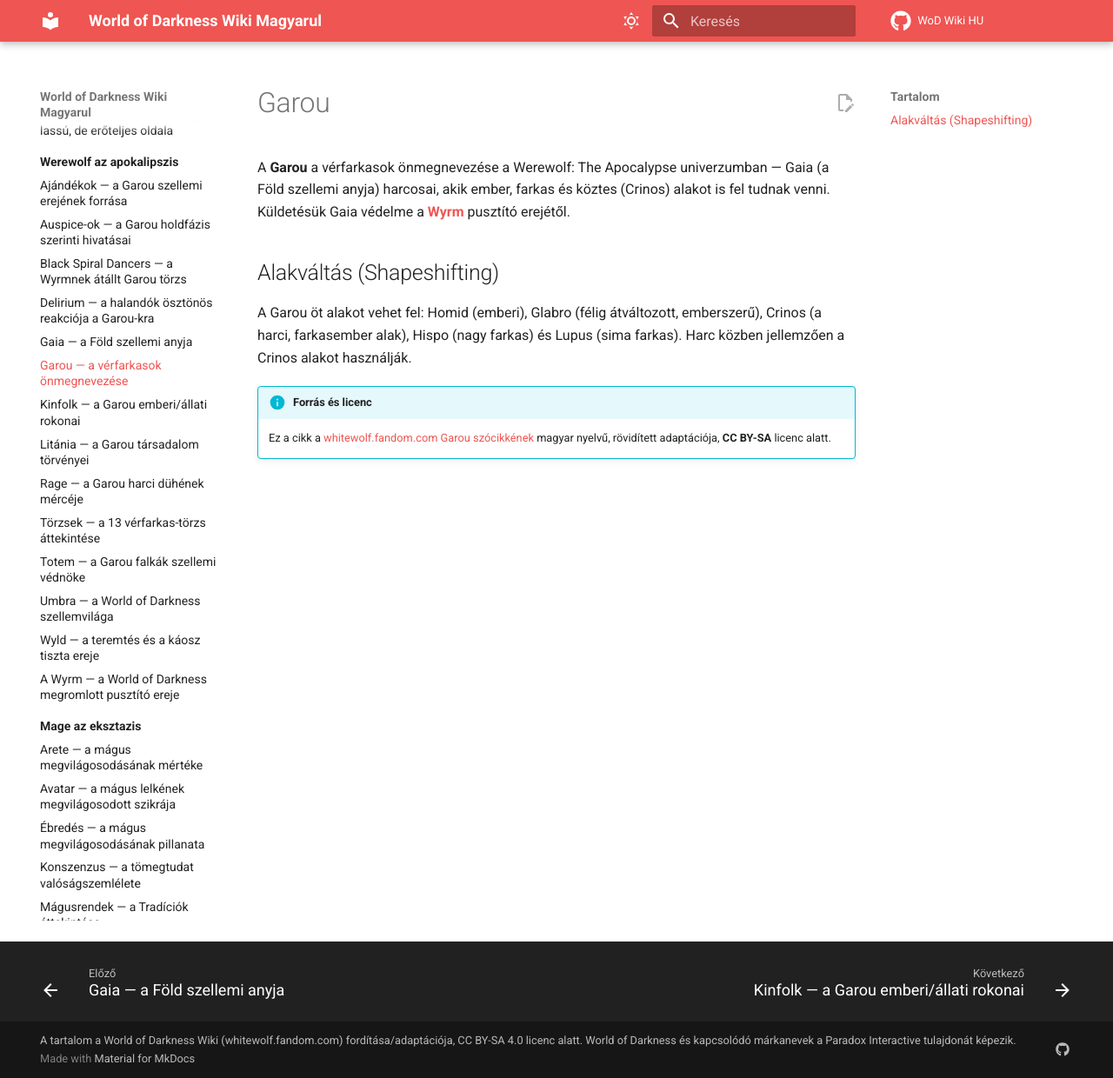
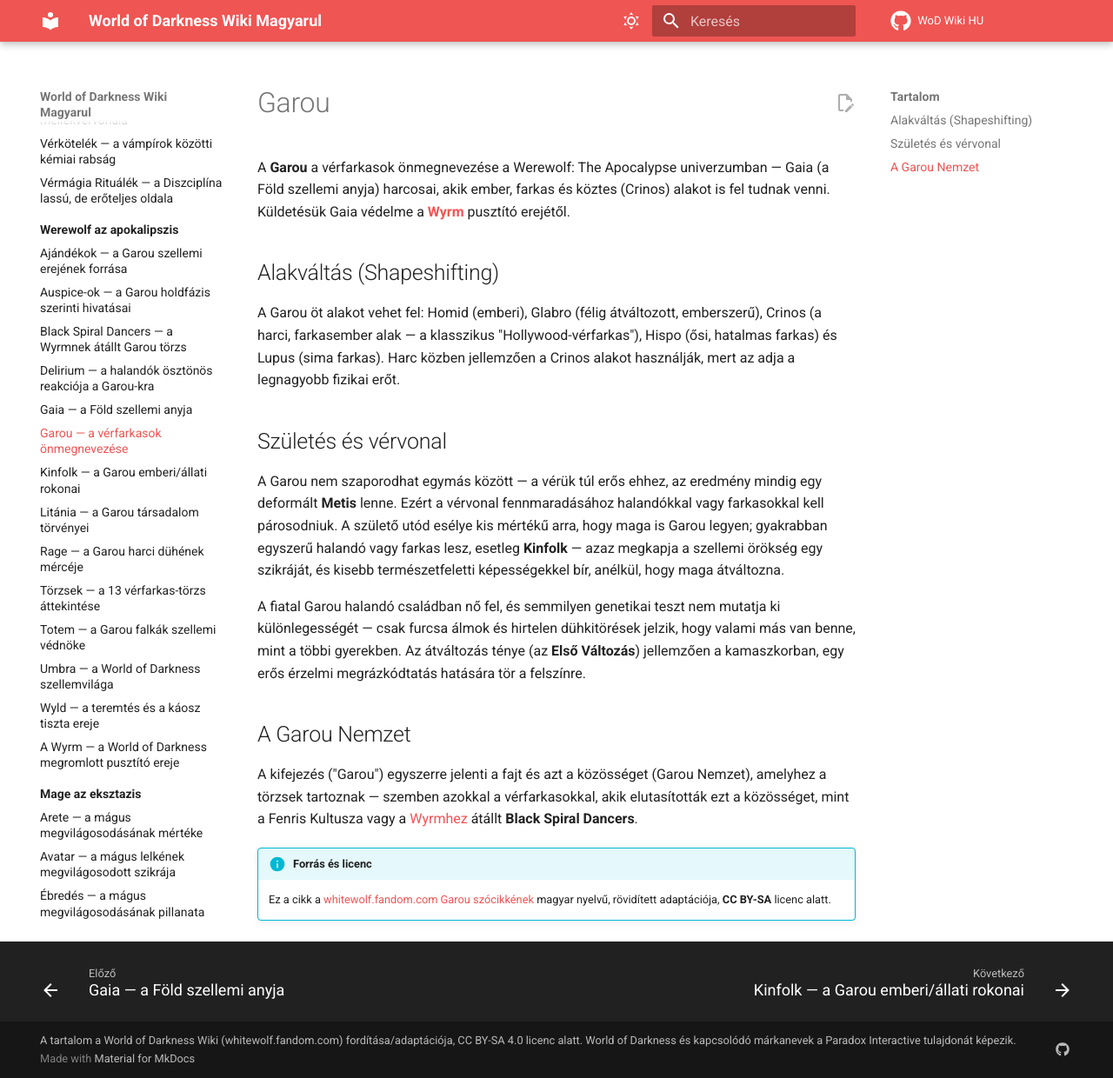
Before and after one commit to davidszentgyorgyi/wod-hu, an MkDocs documentation site: the page built from docs/werewolf-az-apokalipszis/garou.md, in a window 1280 px wide and 1240 px high. Shown: the whole window at 87% size. Built offline with MkDocs 1.6.1 and Material for MkDocs 9.7.7, drawn with Linux system fonts in a browser that asks for light colours; comment, search, counter and statistics services are not loaded.

Commit message:
Expand Garou article with breeding/Kinfolk and Garou Nation sections
Original summary covering the five forms in more depth, why werewolves
can't breed true with each other (Metis), Kinfolk, and what "Garou"
means as a social/political identity vs. species term. First step of
detailing all game lines beyond Vampire, per user request.

Co-Authored-By: Claude Sonnet 5 <noreply@anthropic.com>

```diff
--- a/docs/werewolf-az-apokalipszis/garou.md
+++ b/docs/werewolf-az-apokalipszis/garou.md
@@ -14,8 +14,28 @@ Küldetésük Gaia védelme a **[Wyrm](wyrm.md)** pusztító erejétől.
 ## Alakváltás (Shapeshifting)
 
 A Garou öt alakot vehet fel: Homid (emberi), Glabro (félig átváltozott, emberszerű), Crinos (a
-harci, farkasember alak), Hispo (nagy farkas) és Lupus (sima farkas). Harc közben jellemzően a
-Crinos alakot használják.
+harci, farkasember alak — a klasszikus "Hollywood-vérfarkas"), Hispo (ősi, hatalmas farkas) és
+Lupus (sima farkas). Harc közben jellemzően a Crinos alakot használják, mert az adja a
+legnagyobb fizikai erőt.
+
+## Születés és vérvonal
+
+A Garou nem szaporodhat egymás között — a vérük túl erős ehhez, az eredmény mindig egy
+deformált **Metis** lenne. Ezért a vérvonal fennmaradásához halandókkal vagy farkasokkal kell
+párosodniuk. A születő utód esélye kis mértékű arra, hogy maga is Garou legyen; gyakrabban
+egyszerű halandó vagy farkas lesz, esetleg **Kinfolk** — azaz megkapja a szellemi örökség egy
+szikráját, és kisebb természetfeletti képességekkel bír, anélkül, hogy maga átváltozna.
+
+A fiatal Garou halandó családban nő fel, és semmilyen genetikai teszt nem mutatja ki
+különlegességét — csak furcsa álmok és hirtelen dühkitörések jelzik, hogy valami más van
+benne, mint a többi gyerekben. Az átváltozás ténye (az **Első Változás**) jellemzően a
+kamaszkorban, egy erős érzelmi megrázkódtatás hatására tör a felszínre.
+
+## A Garou Nemzet
+
+A kifejezés ("Garou") egyszerre jelenti a fajt és azt a közösséget (Garou Nemzet), amelyhez a
+törzsek tartoznak — szemben azokkal a vérfarkasokkal, akik elutasították ezt a közösséget,
+mint a Fenris Kultusza vagy a [Wyrmhez](wyrm.md) átállt **Black Spiral Dancers**.
 
 !!! info "Forrás és licenc"
     Ez a cikk a [whitewolf.fandom.com Garou szócikkének](https://whitewolf.fandom.com/wiki/Garou)
```
